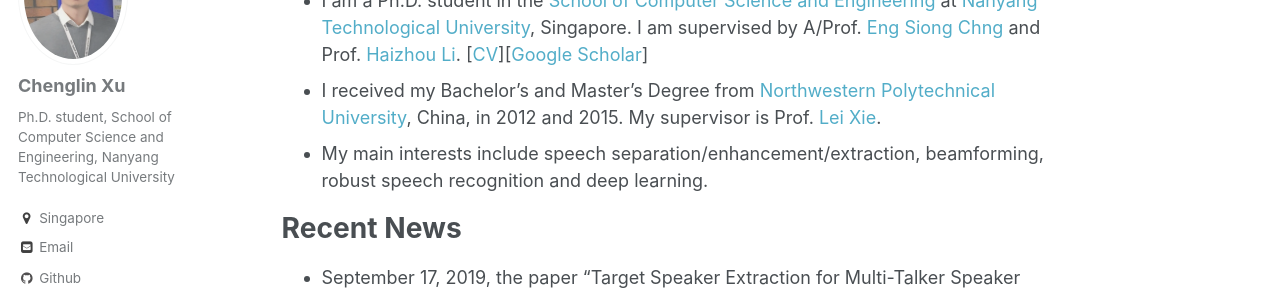
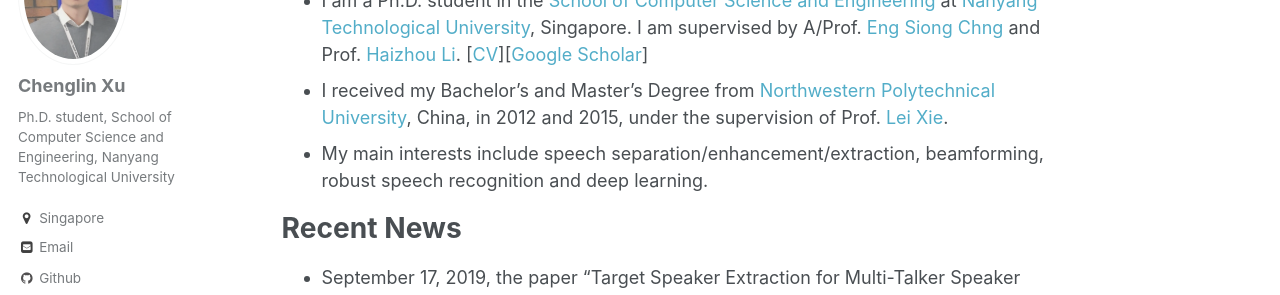
Before and after one commit to ellenrw/xuchenglin28.github.io, a Jekyll site: the page built from _pages/about.md, in a window 1280 px wide and 1265 px high. Shown: the part 191-486 px from the top of the window. Built offline with Jekyll 4.4.1, drawn with Linux system fonts in a browser that asks for light colours.

Commit message:
Update about.md

```diff
--- a/_pages/about.md
+++ b/_pages/about.md
@@ -9,7 +9,7 @@ redirect_from:
 ---
 
 * I am a Ph.D. student in the [School of Computer Science and Engineering](http://scse.ntu.edu.sg/Pages/Home.aspx) at [Nanyang Technological University](https://www.ntu.edu.sg/Pages/home.aspx), Singapore. I am supervised by A/Prof. [Eng Siong Chng](https://www.ntu.edu.sg/home/aseschng/) and Prof. [Haizhou Li](http://www.colips.org/~eleliha/). [[CV](http://xuchenglin28.github.io/files/cv.pdf)][[Google Scholar](https://scholar.google.com.sg/citations?user=Ww8tQKAAAAAJ&hl=en)]
-* I received my Bachelor’s and Master's Degree from [Northwestern Polytechnical University](https://en.nwpu.edu.cn), China, in 2012 and 2015. My supervisor is Prof. [Lei Xie](http://lxie.nwpu-aslp.org/index.htm).
+* I received my Bachelor’s and Master's Degree from [Northwestern Polytechnical University](https://en.nwpu.edu.cn), China, in 2012 and 2015, under the supervision of  Prof. [Lei Xie](http://lxie.nwpu-aslp.org/index.htm).
 * My main interests include speech separation/enhancement/extraction, beamforming, robust speech recognition and deep learning.
 
 
```
